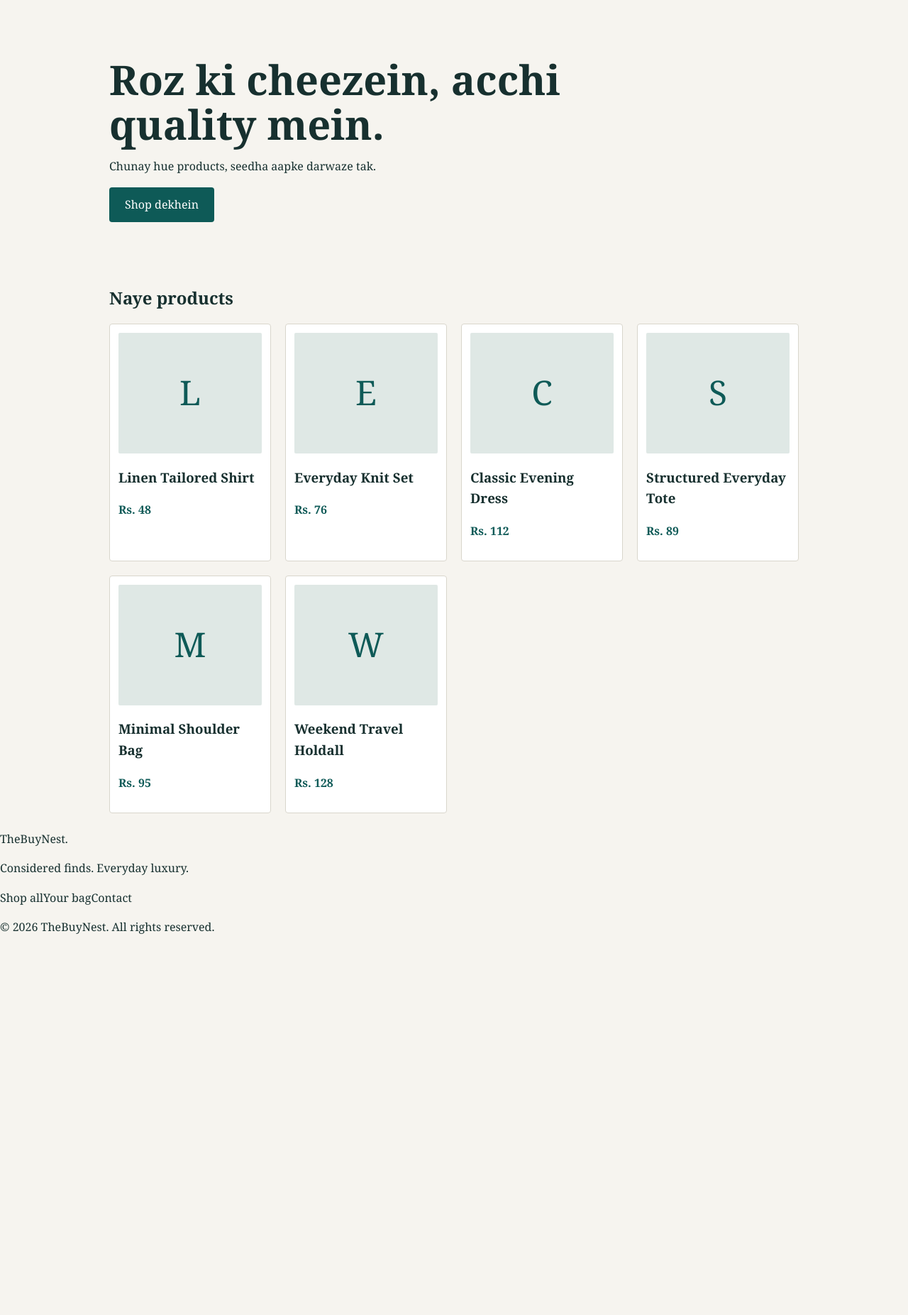
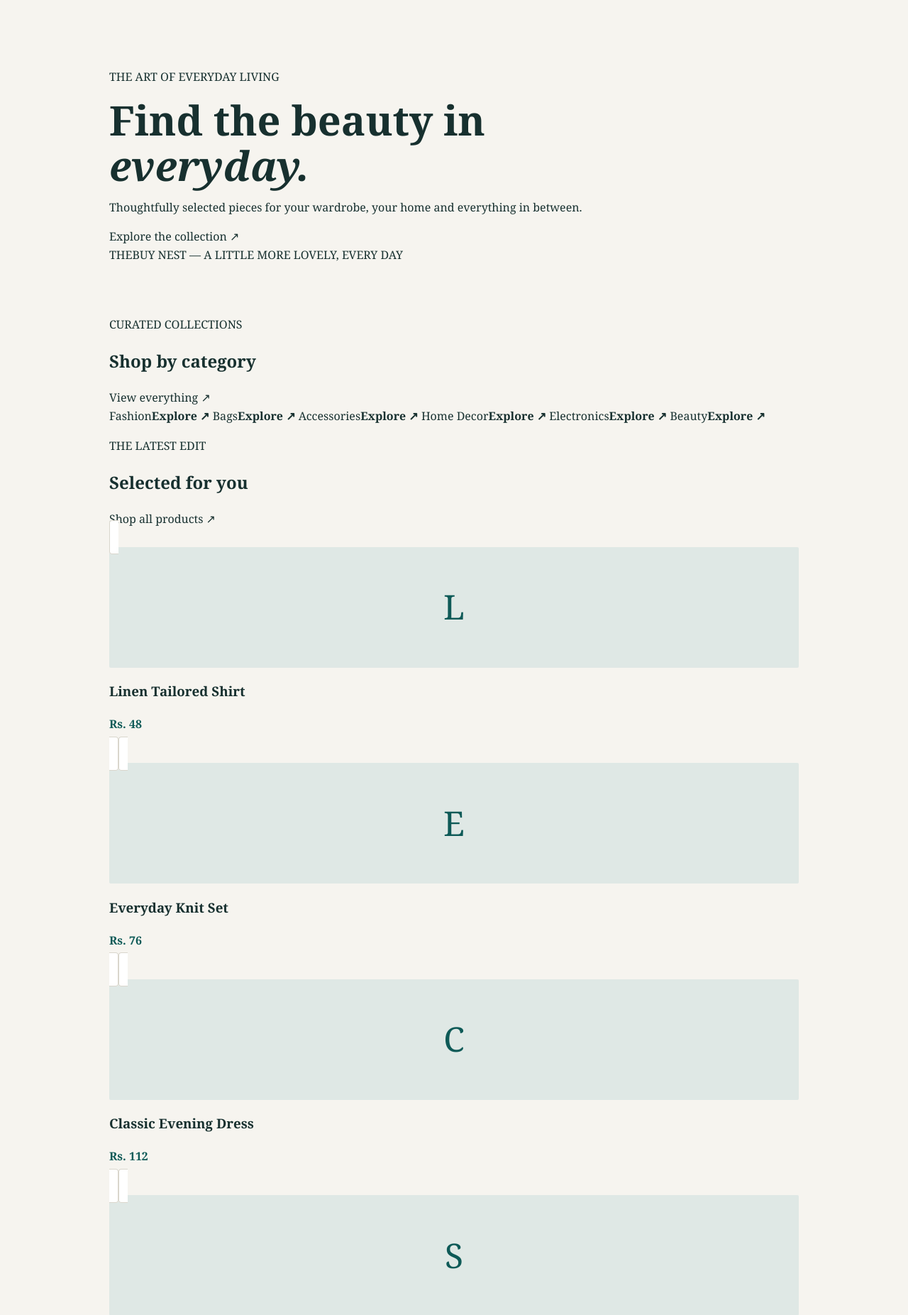
Before and after one commit to code-by-nisa/ecommerce-store-flask, a Flask app: page / in a window 1280 px wide. Shown: the part 154-2007 px from the top of the page at 71% size. Before the commit the page ends 1470 px from the top, so only its background shows below. Run offline with Flask 3, Linux system fonts and the light colour scheme.

Commit message:
Redesign TheBuyNest luxury homepage

```diff
--- a/templates/home.html
+++ b/templates/home.html
@@ -1,12 +1,27 @@
 {% extends "base.html" %}
+{% block title %}TheBuyNest | Elevated Everyday Living{% endblock %}
 {% block content %}
 <section class="hero">
-  <h1>Roz ki cheezein, acchi quality mein.</h1>
-  <p>Chunay hue products, seedha aapke darwaze tak.</p>
-  <a class="btn" href="{{ url_for('shop') }}">Shop dekhein</a>
+  <div class="hero-copy">
+    <p class="eyebrow">THE ART OF EVERYDAY LIVING</p>
+    <h1>Find the beauty in <em>everyday.</em></h1>
+    <p class="hero-description">Thoughtfully selected pieces for your wardrobe, your home and everything in between.</p>
+    <a class="button button-dark" href="{{ url_for('shop') }}">Explore the collection <span>↗</span></a>
+  </div>
+  <div class="hero-image" role="img" aria-label="Elegant neutral fashion and lifestyle collection"></div>
+  <div class="hero-note">THEBUY NEST <span>—</span> A LITTLE MORE LOVELY, EVERY DAY</div>
 </section>
-<h2 class="section-title">Naye products</h2>
-<div class="grid">
-  {% for p in products %}{% include "_card.html" %}{% endfor %}
-</div>
+<section class="category-section">
+  <div class="section-heading"><div><p class="eyebrow">CURATED COLLECTIONS</p><h2>Shop by category</h2></div><a class="text-link" href="{{ url_for('shop') }}">View everything ↗</a></div>
+  <div class="category-grid">
+    {% for category in categories %}
+    <a class="category-tile category-{{ loop.index }}" href="{{ url_for('shop', category=category) }}"><span>{{ category }}</span><b>Explore ↗</b></a>
+    {% endfor %}
+  </div>
+</section>
+<section class="products-section">
+  <div class="section-heading"><div><p class="eyebrow">THE LATEST EDIT</p><h2>Selected for you</h2></div><a class="text-link" href="{{ url_for('shop') }}">Shop all products ↗</a></div>
+  <div class="product-grid">{% for p in products %}{% include "_card.html" %}{% endfor %}</div>
+</section>
+<section class="brand-note"><p class="eyebrow">OUR POINT OF VIEW</p><h2>Less ordinary.<br><em>More meaningful.</em></h2><p>We believe the things you choose should make everyday moments feel special.</p></section>
 {% endblock %}
```
